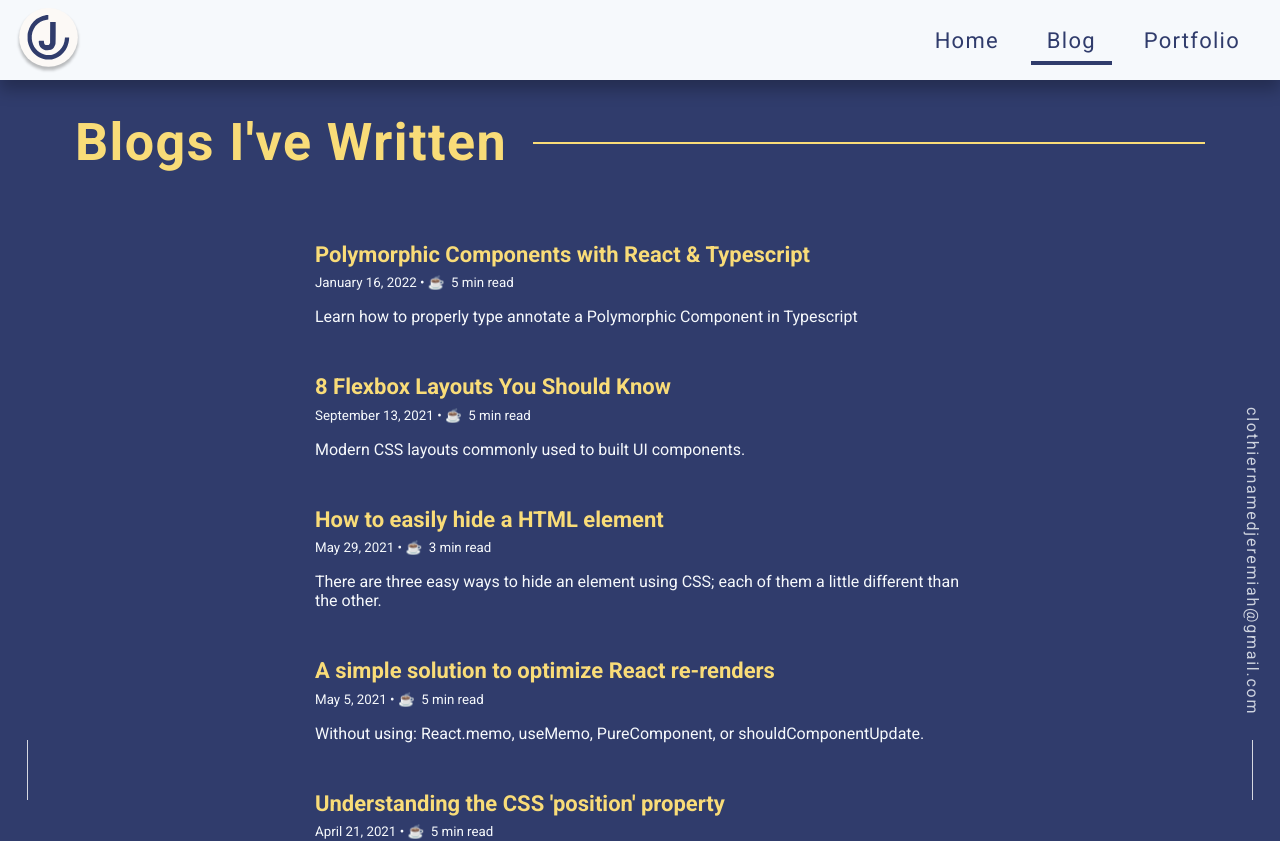
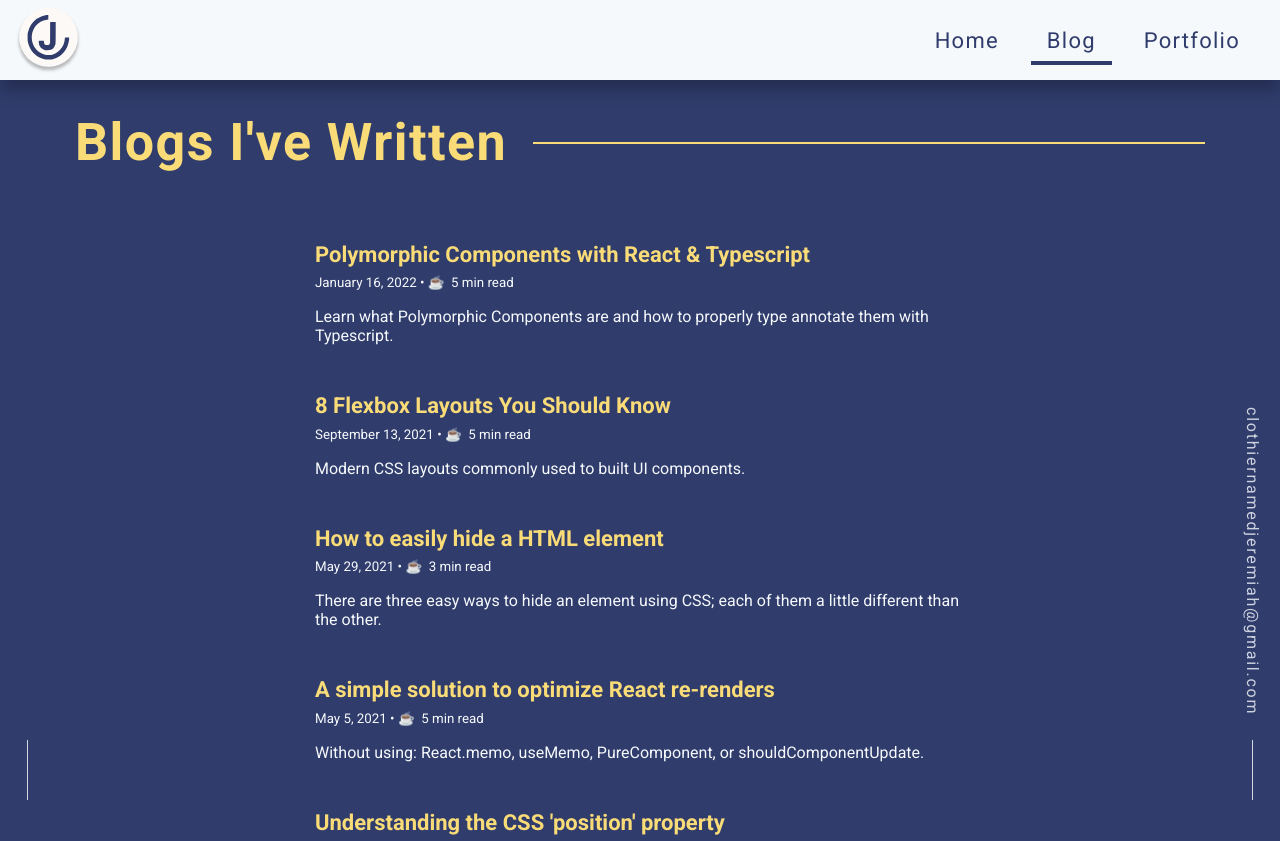
Before and after one commit to ClothierNamedJeremiah/personal-website, a Next.js app: page /blog in a window 1280 px wide. Shown: the top 841 px of the page. Built offline with nearby package versions, Linux system fonts and the light colour scheme; no server answers.

Commit message:
updating description

```diff
--- a/src/data/blogs.js
+++ b/src/data/blogs.js
@@ -2,7 +2,7 @@ const BLOGS = [
   {
     title: 'Polymorphic Components with React & Typescript',
     shortDescription:
-      'Learn how to properly type annotate a Polymorphic Component in Typescript',
+      'Learn what Polymorphic Components are and how to properly type annotate them with Typescript.',
     datePublished: '01-16-2022',
     estimatedTimeToRead: '5 min read',
     blogPostUrl:
```
